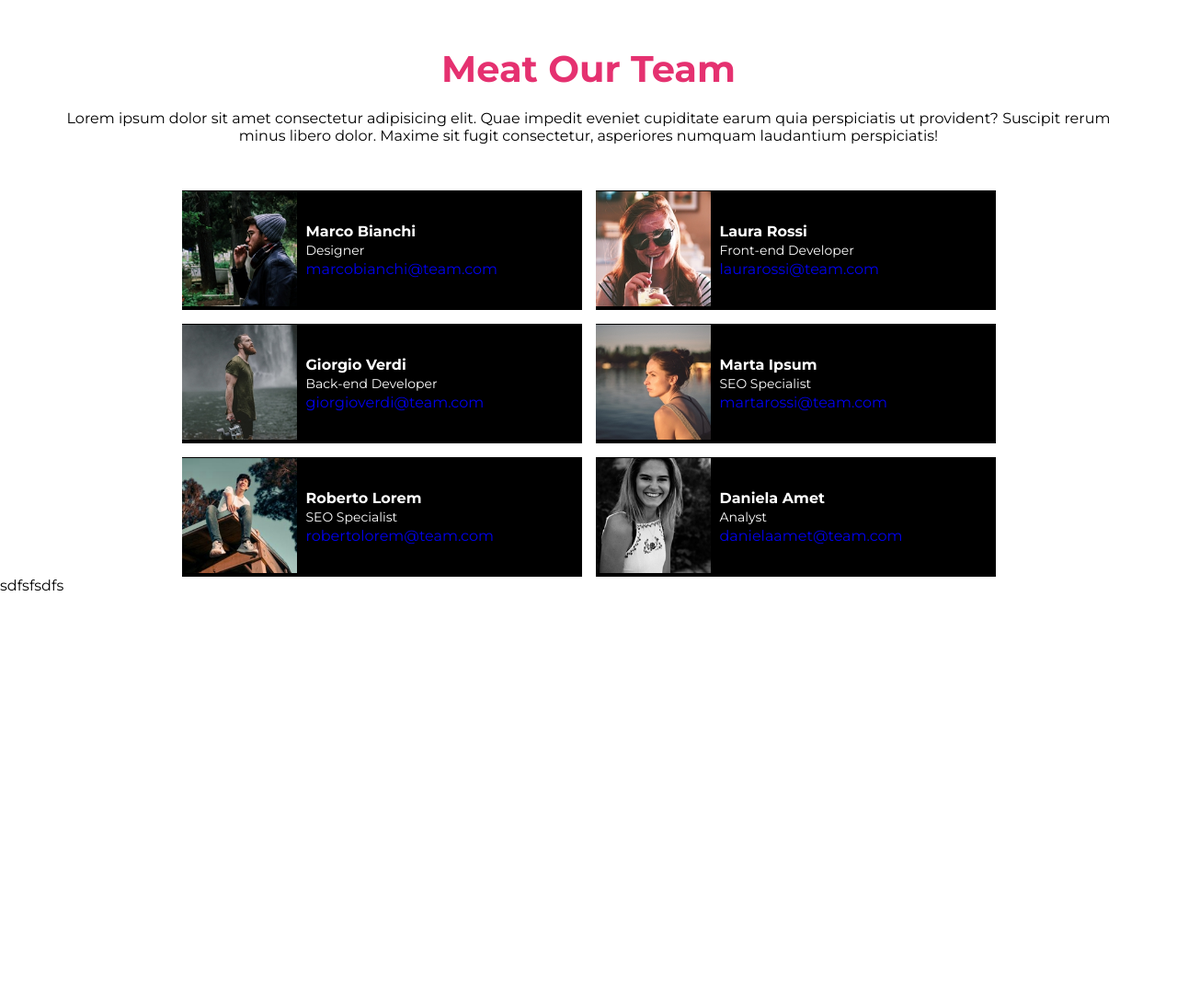
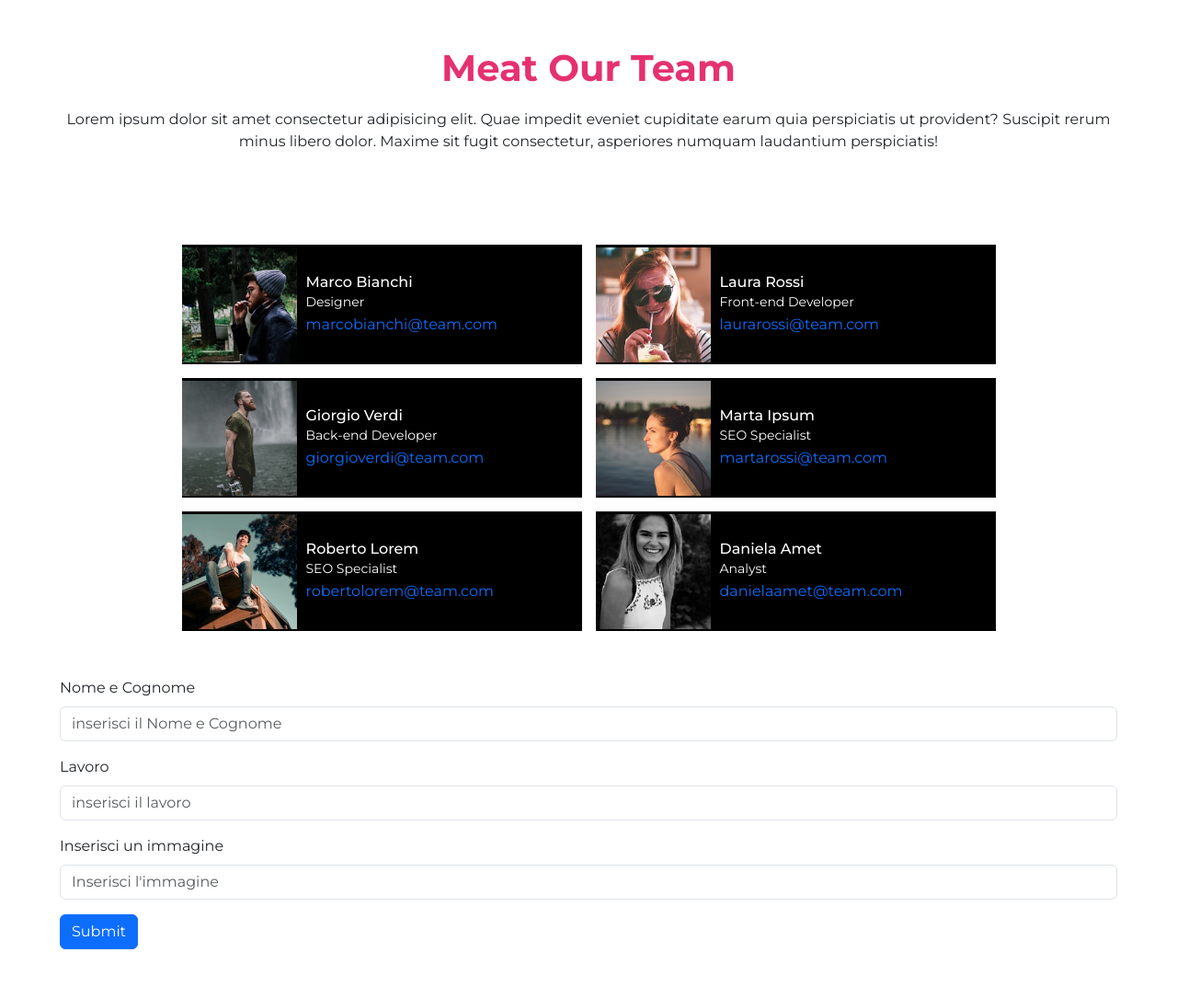
Before and after one commit to AlbertoCadorin/js-our-team, a plain HTML site: page bonus/index.html in a window 1280 px wide. Shown: the whole page at 92% size. Before the commit the page ends 800 px from the top, so only its background shows below. Drawn offline with nearby package versions, Linux system fonts and the light colour scheme.

Commit message:
feat: add form in to html

```diff
--- a/bonus/css/main.css
+++ b/bonus/css/main.css
@@ -30,7 +30,7 @@ a{
     text-decoration: none;
 }
 /* conatainer */
-.container {
+.my-container {
     margin: 0 auto;
     max-width: 1150px;
     padding-top: 50px;
--- a/bonus/index.html
+++ b/bonus/index.html
@@ -7,6 +7,8 @@
     <link rel="preconnect" href="https://fonts.googleapis.com">
     <link rel="preconnect" href="https://fonts.gstatic.com" crossorigin>
     <link href="https://fonts.googleapis.com/css2?family=Montserrat:ital,wght@0,100..900;1,100..900&display=swap" rel="stylesheet">
+    <!-- foglio boot -->
+    <link href="https://cdn.jsdelivr.net/npm/bootstrap@5.3.3/dist/css/bootstrap.min.css" rel="stylesheet" integrity="sha384-QWTKZyjpPEjISv5WaRU9OFeRpok6YctnYmDr5pNlyT2bRjXh0JMhjY6hW+ALEwIH" crossorigin="anonymous">
     <!-- foglio di stile -->
     <link rel="stylesheet" href="css/main.css">
     <title>Our Team</title>
@@ -14,17 +16,38 @@
 <body>
 
     <header>
-        <div class="container">
+        <div class="my-container">
             <!-- titolo -->
             <h1>Meat Our Team</h1>
             <!-- sottotitolo -->
             <article>Lorem ipsum dolor sit amet consectetur adipisicing elit. Quae impedit eveniet cupiditate earum quia perspiciatis ut provident? Suscipit rerum minus libero dolor. Maxime sit fugit consectetur, asperiores numquam laudantium perspiciatis!</article>
         </div>
     </header>
-    <main class="container-card">
+    <main class="my-container container-card">
         <!-- griglia -->
         <div id="team-card" class="team-container"></div>
-        sdfsfsdfs
+        <div class="my-container">
+            <!-- form per inserire un nuovo membro del team -->
+            <form action="#">
+                <!-- inserisciii nome e cognome -->
+                <div class="mb-3">
+                    <label for="formGroupExampleInput" class="form-label">Nome e Cognome</label>
+                    <input type="text" class="form-control" id="formGroupExampleInput" placeholder="inserisci il Nome e Cognome">
+                </div>
+                <!-- inserisci il lavoro -->
+                <div class="mb-3">
+                    <label for="formGroupExampleInput2" class="form-label">Lavoro</label>
+                    <input type="text" class="form-control" id="formGroupExampleInput2" placeholder="inserisci il lavoro">
+                </div>
+                <!-- inserisci un immagine -->
+                <div class="mb-3">
+                    <label for="formGroupExampleInput2" class="form-label">Inserisci un immagine</label>
+                    <input type="text" class="form-control" id="formGroupExampleInput2" placeholder="Inserisci l'immagine">
+                </div>
+                <!-- bottone -->
+                <button type="submit" class="btn btn-primary">Submit</button>
+            </form>
+        </div>
     </main>
 
     <!-- foglio js -->
```
